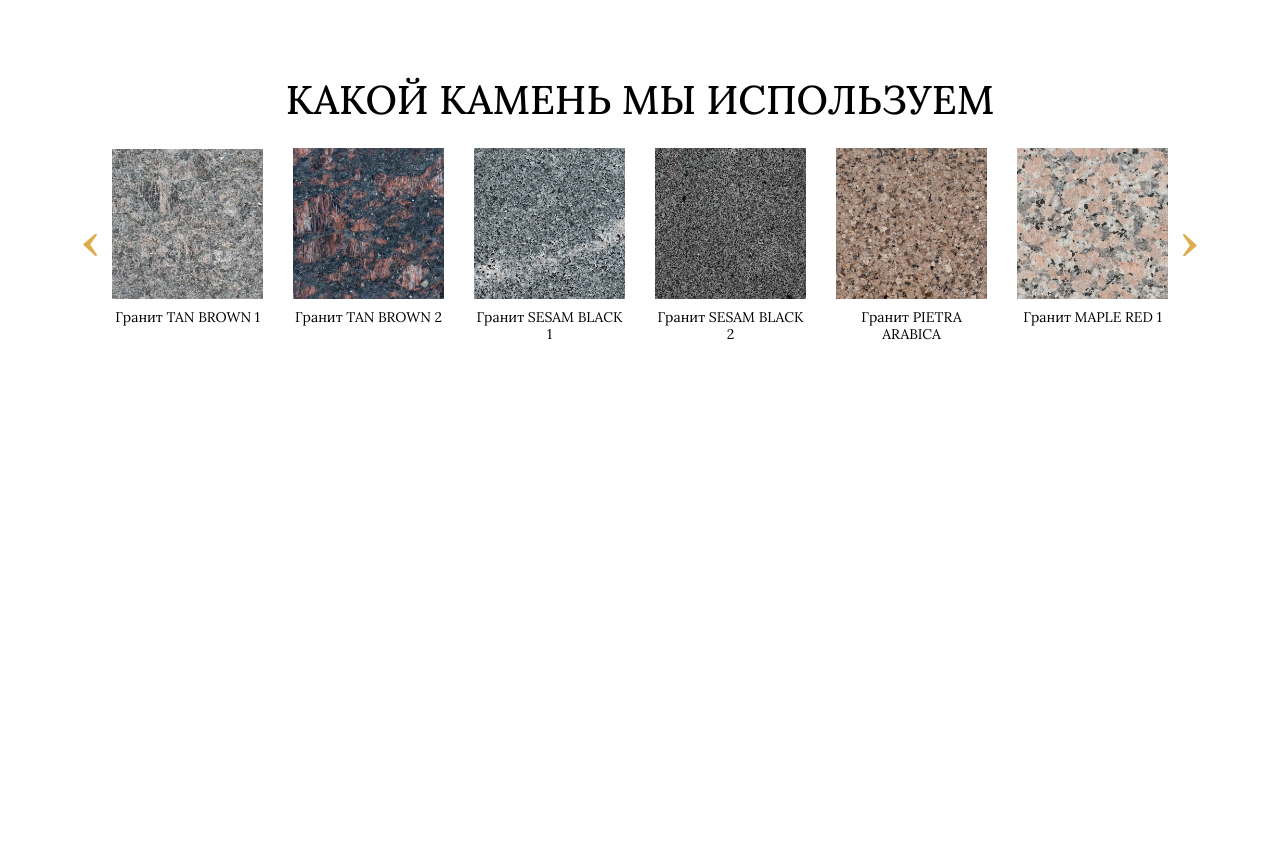
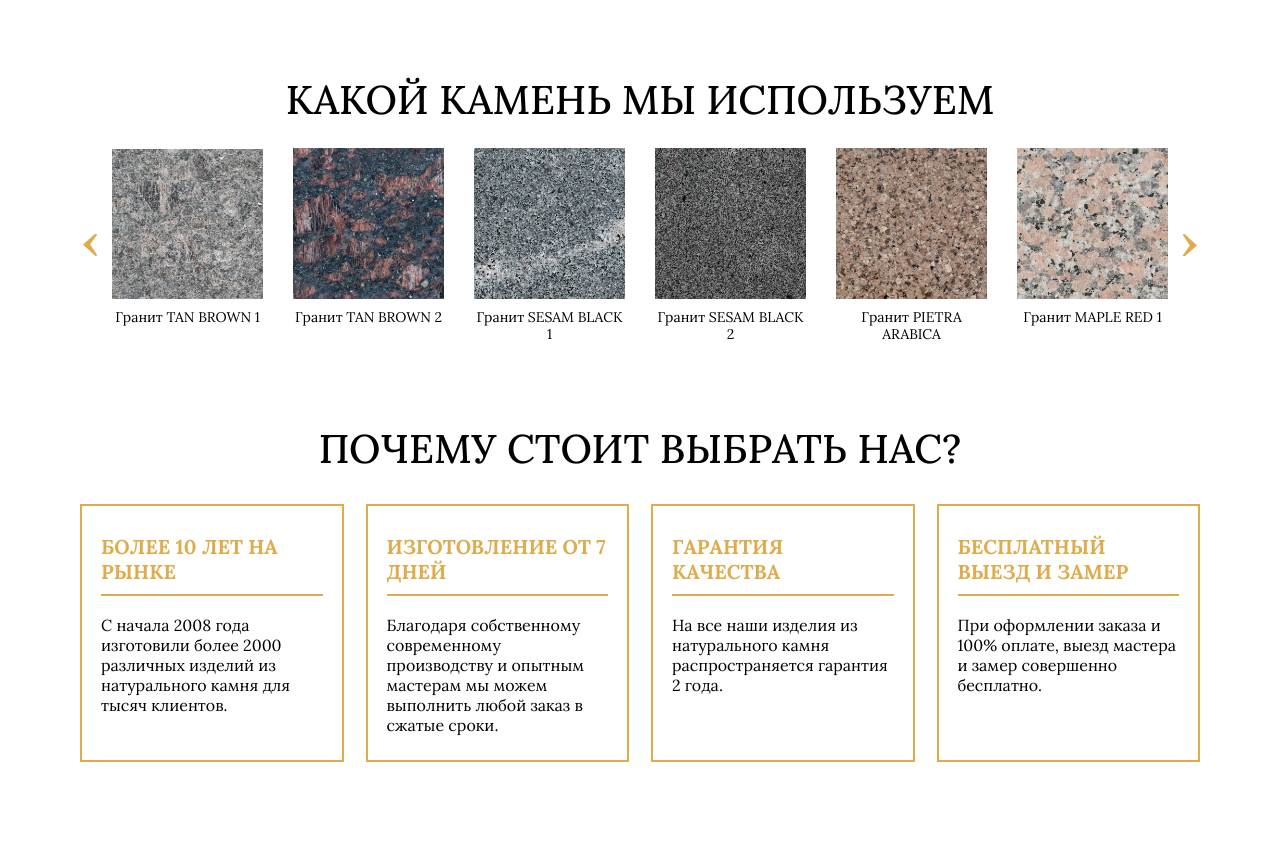
Before and after one commit to alexius90e/black-obelisk, a plain HTML site: page index.html in a window 1280 px wide. Shown: the part 1572-2414 px from the top of the page. Before the commit the page ends 1995 px from the top, so only its background shows below. Drawn offline with Linux system fonts and the light colour scheme.

Commit message:
feat: added why-we

```diff
--- a/index.html
+++ b/index.html
@@ -587,6 +587,44 @@
           </div>
         </div>
       </section>
+
+      <section class="why-we">
+        <div class="container">
+          <h2 class="why-we__title">Почему стоит выбрать нас?</h2>
+
+          <div class="why-we__content">
+            <div class="why-we__card">
+              <h3 class="why-we__card-title">БОЛЕЕ 10 ЛЕТ НА РЫНКЕ</h3>
+              <div class="why-we__card-text">
+                С начала 2008 года изготовили более 2000 различных изделий из натурального камня для
+                тысяч клиентов.
+              </div>
+            </div>
+
+            <div class="why-we__card">
+              <h3 class="why-we__card-title">ИЗГОТОВЛЕНИЕ ОТ 7 ДНЕЙ</h3>
+              <div class="why-we__card-text">
+                Благодаря собственному современному производству и опытным мастерам мы можем
+                выполнить любой заказ в сжатые сроки.
+              </div>
+            </div>
+
+            <div class="why-we__card">
+              <h3 class="why-we__card-title">ГАРАНТИЯ КАЧЕСТВА</h3>
+              <div class="why-we__card-text">
+                На все наши изделия из натурального камня распространяется гарантия 2 года.
+              </div>
+            </div>
+
+            <div class="why-we__card">
+              <h3 class="why-we__card-title">БЕСПЛАТНЫЙ ВЫЕЗД И ЗАМЕР</h3>
+              <div class="why-we__card-text">
+                При оформлении заказа и 100% оплате, выезд мастера и замер совершенно бесплатно.
+              </div>
+            </div>
+          </div>
+        </div>
+      </section>
     </main>
   </body>
 </html>
--- /dev/null
+++ b/scss/_l-why-we.scss
@@ -0,0 +1,73 @@
+.why-we {
+  padding: 0 0 80px;
+
+  @include laptop {
+    padding-bottom: 70px;
+  }
+
+  &__title {
+    margin: 0 0 30px;
+    font-weight: 500;
+    font-size: 40px;
+    text-transform: uppercase;
+    text-align: center;
+    color: #000;
+
+    @include laptop {
+      font-size: 32px;
+    }
+
+    @include mobile {
+      margin-bottom: 25px;
+      font-size: 20px;
+    }
+  }
+
+  &__content {
+    display: flex;
+    flex-wrap: wrap;
+    gap: 22px;
+
+    @include laptop {
+      gap: 15px;
+    }
+  }
+
+  &__card {
+    flex: 0 0 calc(100% / 4 - 22px / 4 * 3);
+    padding: 28px 19px 25px;
+    box-sizing: border-box;
+    border: 2px solid #deac4c;
+
+    @include laptop {
+      flex: 0 0 calc(100% / 2 - 15px / 2);
+    }
+
+    @include mobile {
+      flex: 1 1 100%;
+    }
+
+    &-title {
+      margin: 0 0 19px;
+      padding-bottom: 10px;
+      font-weight: 700;
+      font-size: 20px;
+      color: #deac4c;
+      border-bottom: 2px solid #deac4c;
+
+      @include mobile {
+        text-align: center;
+      }
+    }
+
+    &-text {
+      font-weight: 400;
+      font-size: 16px;
+      color: #000;
+
+      @include mobile {
+        text-align: center;
+      }
+    }
+  }
+}
--- a/scss/index.scss
+++ b/scss/index.scss
@@ -15,4 +15,5 @@
 @import './l-first-screen';
 @import './l-examples';
 @import './l-stones';
+@import './l-why-we';
 @import './l-footer';
```
Also changed, not shown: css/index.css.
